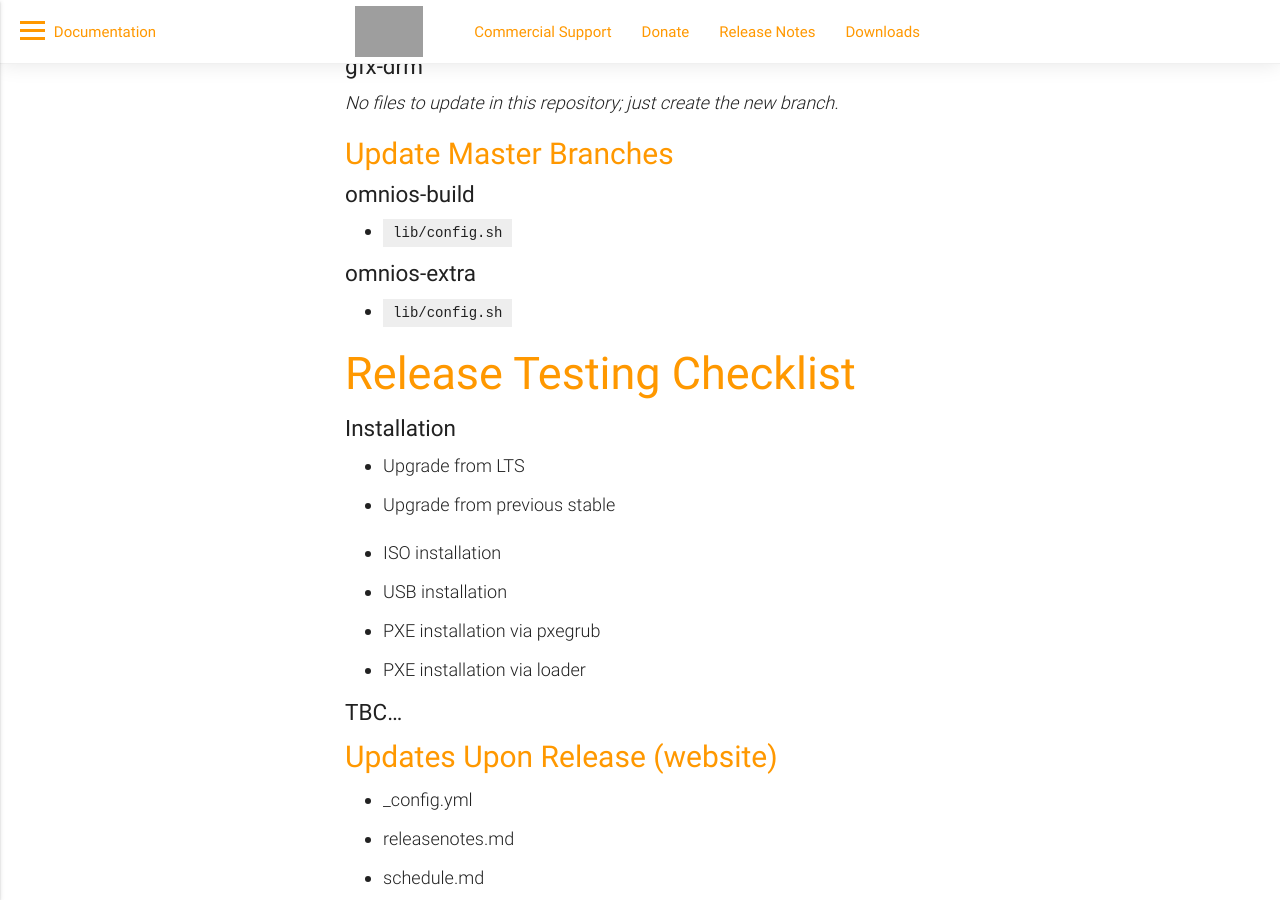
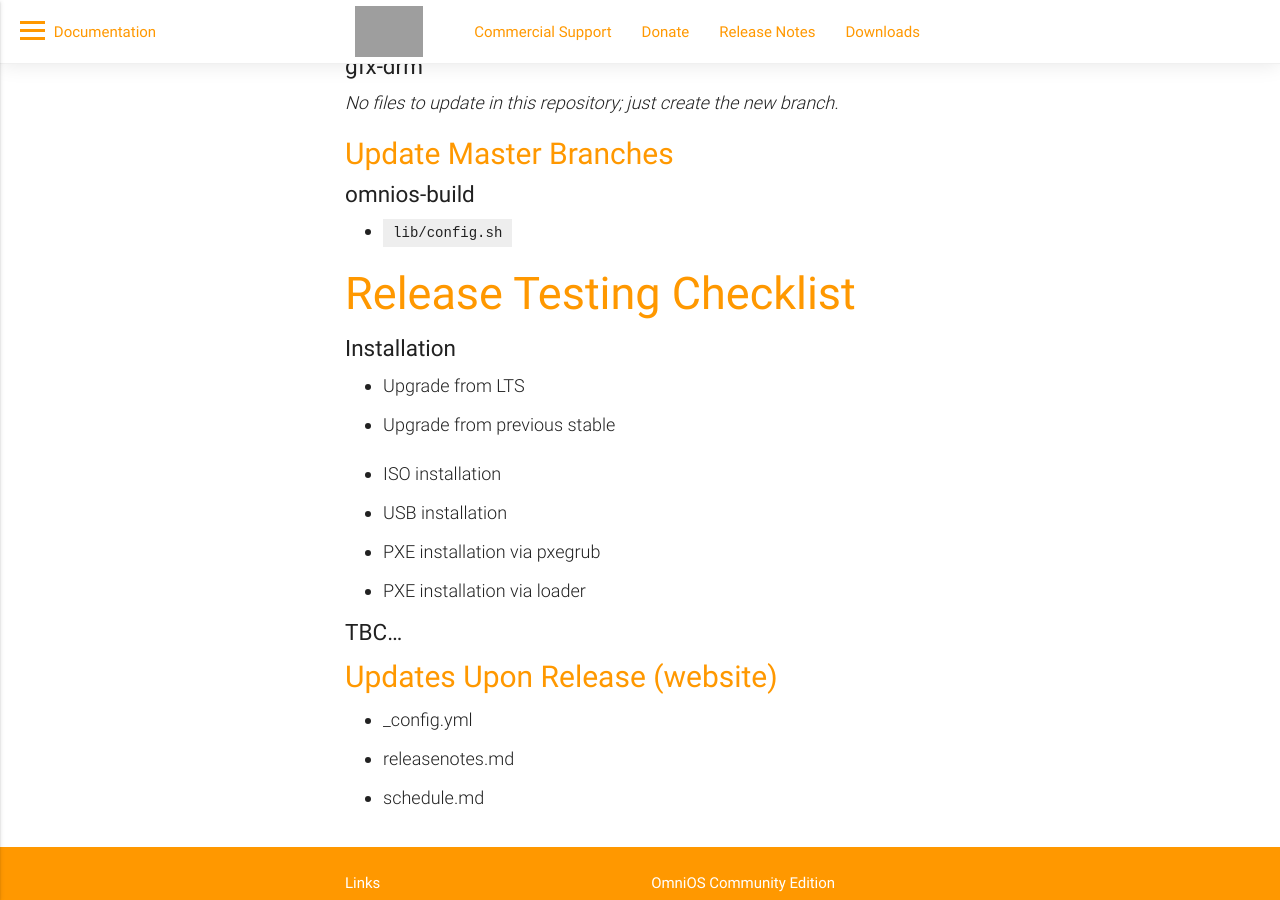
Before and after one commit to omniosorg/omniosorg.github.io, a Jekyll site: the page built from _docs/dev/release.md, in a window 1280 px wide and 900 px high, scrolled down 2008 px. Built offline with Jekyll 4.4.1, drawn with Linux system fonts in a browser that asks for light colours; grey boxes are pictures that could not be loaded.

Commit message:
omnios-extra gets RELVER from system

```diff
--- a/_docs/dev/release.md
+++ b/_docs/dev/release.md
@@ -100,10 +100,6 @@ _No files to update in this repository; just create the new branch._
 
 * `lib/config.sh`
 
-### omnios-extra
-
-* `lib/config.sh`
-
 # Release Testing Checklist
 
 ### Installation
```
